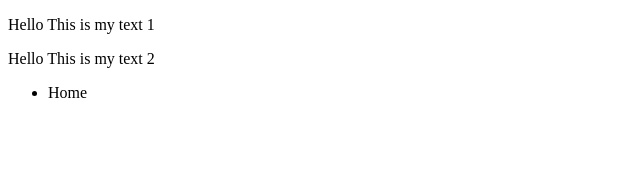
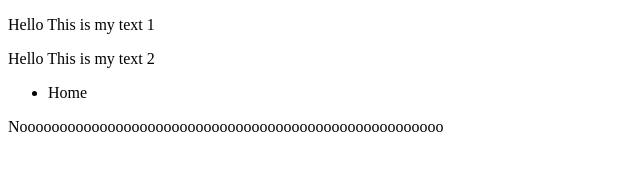
Before and after one commit to awaismadni97/sample, a plain HTML site: page index.html in a window 1280 px wide. Shown: the whole page, without its empty margins (0-640 px from the left). Drawn offline with Linux system fonts and the light colour scheme.

Commit message:
Update index.html

```diff
--- a/index.html
+++ b/index.html
@@ -11,5 +11,6 @@
     <ul>
         <li>Home</li>
     </ul>
+    Nooooooooooooooooooooooooooooooooooooooooooooooooooooo
 </body>
 </html>
```
